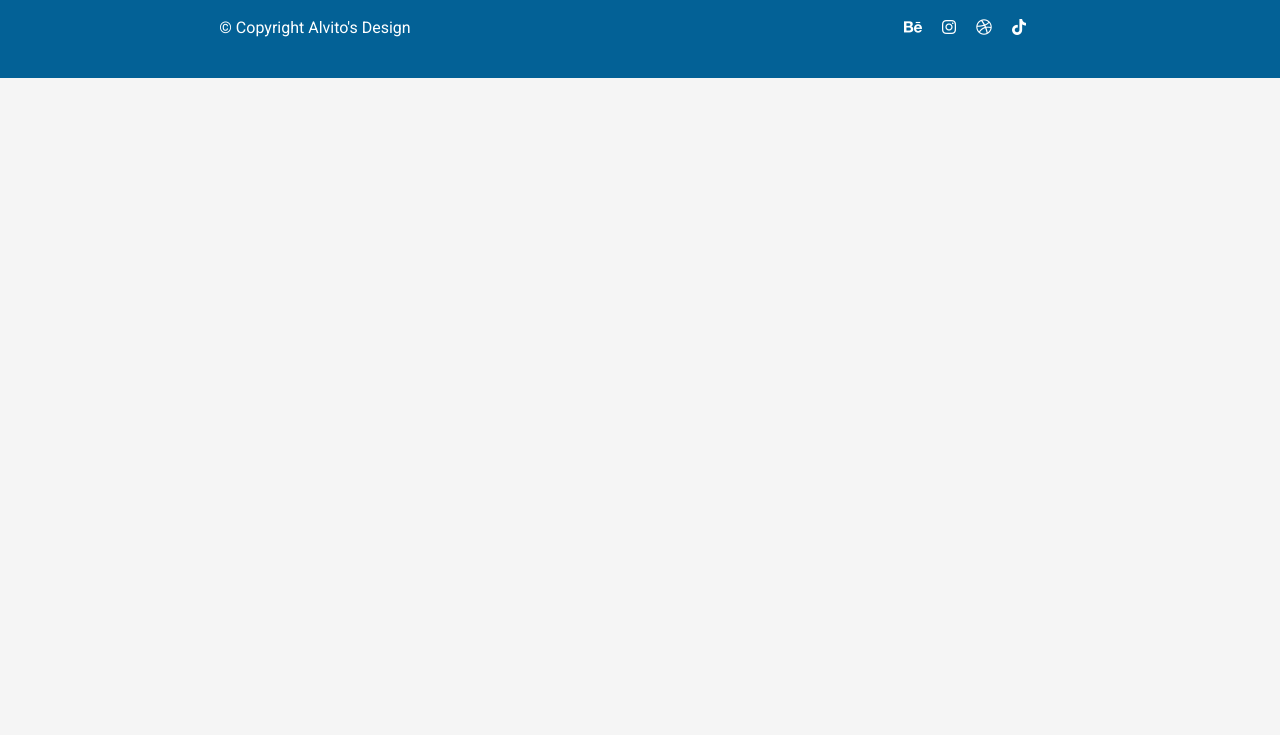
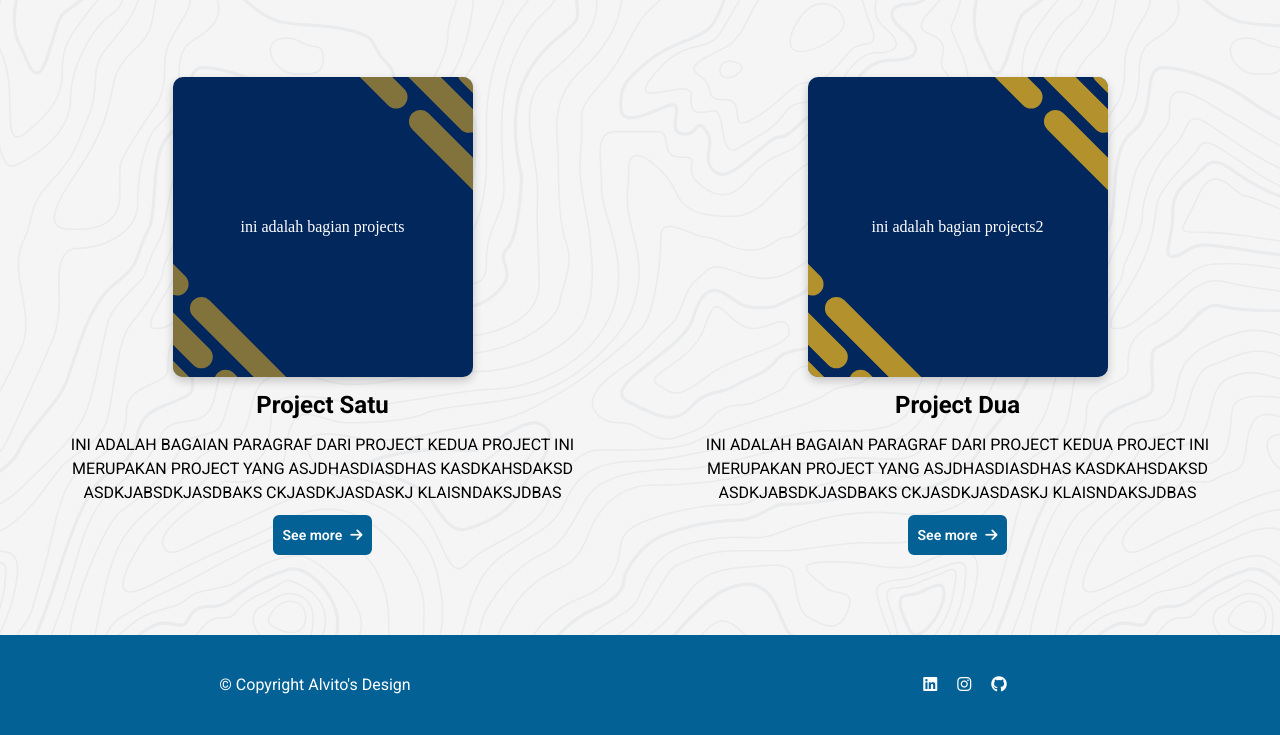
Before and after one commit to alvitobhamakerti/portfolio-v1, a plain HTML site: page index.html in a window 1280 px wide. Shown: the part 742-1477 px from the top of the page. Before the commit the page ends 820 px from the top, so only its background shows below. Drawn offline with nearby package versions, Linux system fonts and the light colour scheme.

Commit message:
feat: tambahan card projects

```diff
--- a/index.html
+++ b/index.html
@@ -27,7 +27,7 @@
           <div class="logo-company">
             <img class="logo" src="asset/logo.png" alt="logo" />
             <span class="font-bold text-[#036196] mr-1 text-xl font-"
-              >Vito's</span
+              >Alvito's</span
             >
             <span class="m-0 font-normal color-[#000000] text-xl">Design</span>
           </div>
@@ -81,8 +81,66 @@
             />
           </section>
         </div>
-        <div class="slogan p-10 m-0">
-          <h1>"Creativity has no limit"</h1>
+        <div class="mx-5">
+          <div class="slogan p-10">
+            <h1>"Creativity has no limit"</h1>
+          </div>
+        </div>
+        <div class="card-projects flex justify-center">
+          <div class="bagian-card1">
+            <div class="project-card1 relative overflow-hidden">
+              <img
+                src="asset/patternCard.svg"
+                alt=""
+                class="w-[15rem] h-[15rem] -rotate-45 absolute -bottom-[7rem] -left-[8rem] opacity-50"
+              />
+              <img
+                src="asset/patternCard.svg"
+                alt=""
+                class="w-[15rem] h-[15rem] -rotate-45 absolute -top-[7rem] -right-[8rem] opacity-50"
+              />
+              <section class="text-white">ini adalah bagian projects</section>
+            </div>
+            <section class="judul-card1">Project Satu</section>
+            <p class="desc-card1">
+              INI ADALAH BAGAIAN PARAGRAF DARI PROJECT KEDUA PROJECT INI
+              MERUPAKAN PROJECT YANG ASJDHASDIASDHAS KASDKAHSDAKSD
+              ASDKJABSDKJASDBAKS CKJASDKJASDASKJ KLAISNDAKSJDBAS
+            </p>
+            <button
+              class="btn-seemore bg-[#036196] text-white text-sm font-semibold hover:bg-white hover:text-[#036196] border-2 border-[#036196] rounded-md p-2 gap-2"
+            >
+              See more
+              <i class="fas fa-arrow-right"></i>
+            </button>
+          </div>
+          <div class="bagian-card2">
+            <div class="project-card2 overflow-hidden relative">
+              <img
+                src="asset/patternCard.svg"
+                alt=""
+                class="w-[15rem] h-[15rem] -rotate-45 absolute -bottom-[7rem] -left-[8rem] opacity-70"
+              />
+              <img
+                src="asset/patternCard.svg"
+                alt=""
+                class="w-[15rem] h-[15rem] -rotate-45 absolute -top-[7rem] -right-[8rem] opacity-70"
+              />
+              <section class="text-white">ini adalah bagian projects2</section>
+            </div>
+            <section class="judul-card2">Project Dua</section>
+            <p class="desc-card2">
+              INI ADALAH BAGAIAN PARAGRAF DARI PROJECT KEDUA PROJECT INI
+              MERUPAKAN PROJECT YANG ASJDHASDIASDHAS KASDKAHSDAKSD
+              ASDKJABSDKJASDBAKS CKJASDKJASDASKJ KLAISNDAKSJDBAS
+            </p>
+            <button
+              class="btn-seemore bg-[#036196] text-white text-sm font-semibold hover:bg-white hover:text-[#036196] border-2 border-[#036196] rounded-md p-2 gap-2"
+            >
+              See more
+              <i class="fas fa-arrow-right"></i>
+            </button>
+          </div>
         </div>
         <footer class="grid-footerutama">
           <section class="grid-footer1">
@@ -92,22 +150,21 @@
             <div class="social-media-link">
               <p>
                 <a
-                  href="https://github.com/alvitobhamakerti/portfolio-v1"
-                  class="fa-brands fa-behance hover:text-black text-white"
+                  href="https://www.linkedin.com/in/alvito-bhamakerti-832318223/"
+                  class="fa-brands fa-linkedin hover:text-black text-white"
                 ></a>
               </p>
               <p>
                 <a
+                  href="https://www.instagram.com/alvitobhamakerti/"
                   class="fa-brands fa-instagram hover:text-black text-white"
                 ></a>
               </p>
               <p>
                 <a
-                  class="fa-brands fa-dribbble hover:text-black text-white"
+                  href="https://github.com/alvitobhamakerti"
+                  class="fa-brands fa-github hover:text-black text-white"
                 ></a>
-              </p>
-              <p>
-                <a class="fa-brands fa-tiktok hover:text-black text-white"></a>
               </p>
             </div>
           </section>
--- a/style.css
+++ b/style.css
@@ -92,7 +92,6 @@ nav ul li a:hover {
   display: grid;
   grid-template-columns: repeat(2, 1fr);
   justify-content: center;
-  gap: 20px;
 }
 
 .grid-item1 {
@@ -102,7 +101,7 @@ nav ul li a:hover {
   /* width: 100%; */
   max-width: 1000px;
   margin: 50px auto;
-  padding: 30px;
+  /* padding: 30px; */
   /* background-color: white;
   border-radius: 10px;
   box-shadow: 0 4px 10px rgba(0, 0, 0, 0.1); */
@@ -162,8 +161,8 @@ nav ul li a:hover {
 .background-pattern {
   background-image: url("asset/backgroundPattern.svg");
   background-repeat: repeat;
-  background-size: 40rem 40rem;
-  opacity: 0.1;
+  background-size: 60rem 60rem;
+  opacity: 0.05;
   z-index: -100;
   position: absolute;
   inset: 0px;
@@ -179,7 +178,7 @@ nav ul li a:hover {
   color: #036196;
   font-family: "Roboto", serif;
   text-align: center;
-  margin-top: 100px;
+  margin-bottom: 50px;
 }
 
 footer {
@@ -198,10 +197,11 @@ footer span {
 
 .grid-footerutama {
   margin: 0 auto;
+  align-items: center;
+  justify-content: center;
   width: 100%;
   display: grid;
   grid-template-columns: repeat(2, 1fr);
-  justify-content: center;
   gap: 20px;
 }
 
@@ -226,11 +226,102 @@ footer span {
   gap: 20px;
 }
 
-.container {
+.card-projects {
+  margin: 0 auto;
+  margin-bottom: 50px;
+  width: 100%;
+  display: grid;
+  padding: 30px;
+  gap: 50px;
+  justify-content: center;
+}
+
+.project-card1 {
   display: flex;
-  overflow: hidden;
-  position: relative;
   justify-content: center;
+  align-items: center;
+  background-color: #02275d;
+  border-radius: 10px;
+  box-shadow: 0 4px 10px rgba(0, 0, 0, 0.2);
+  width: 300px;
+  height: 300px;
+}
+
+.bagian-card1 {
+  display: flex;
+  flex-direction: column;
+  justify-content: center;
+  align-items: center;
+}
+
+.judul-card1 {
+  display: flex;
+  justify-content: center;
+  align-items: center;
+  margin-top: 10px;
+  font-size: x-large;
+  font-family: "Roboto", serif;
+  font-weight: bold;
+}
+
+.desc-card1 {
+  display: flex;
+  justify-content: center;
+  align-items: center;
+  margin-top: 10px;
+  /* font-size: x-large; */
+  font-family: "Roboto", serif;
+  font-weight: desc;
+  font-size: 16px;
+}
+
+.project-card2 {
+  display: flex;
+  justify-content: center;
+  align-items: center;
+  background-color: #02275d;
+  border-radius: 10px;
+  box-shadow: 0 4px 10px rgba(0, 0, 0, 0.2);
+  width: 300px;
+  height: 300px;
+}
+
+.bagian-card2 {
+  display: flex;
+  flex-direction: column;
+  justify-content: center;
+  align-items: center;
+}
+
+.judul-card2 {
+  display: flex;
+  justify-content: center;
+  align-items: center;
+  margin-top: 10px;
+  font-size: x-large;
+  font-family: "Roboto", serif;
+  font-weight: bold;
+}
+
+.desc-card2 {
+  display: flex;
+  justify-content: center;
+  align-items: center;
+  margin-top: 10px;
+  /* font-size: x-large; */
+  font-family: "Roboto", serif;
+  font-weight: normal;
+  font-size: 16px;
+}
+
+.btn-seemore {
+  display: flex;
+  justify-content: center;
+  align-items: center;
+  margin-top: 10px;
+  font-size: x-large;
+  font-family: "Roboto", serif;
+  font-weight: 500;
 }
 
 /* .circle-bottom  */
```
Also changed, not shown: asset/patternCard.svg (added).
